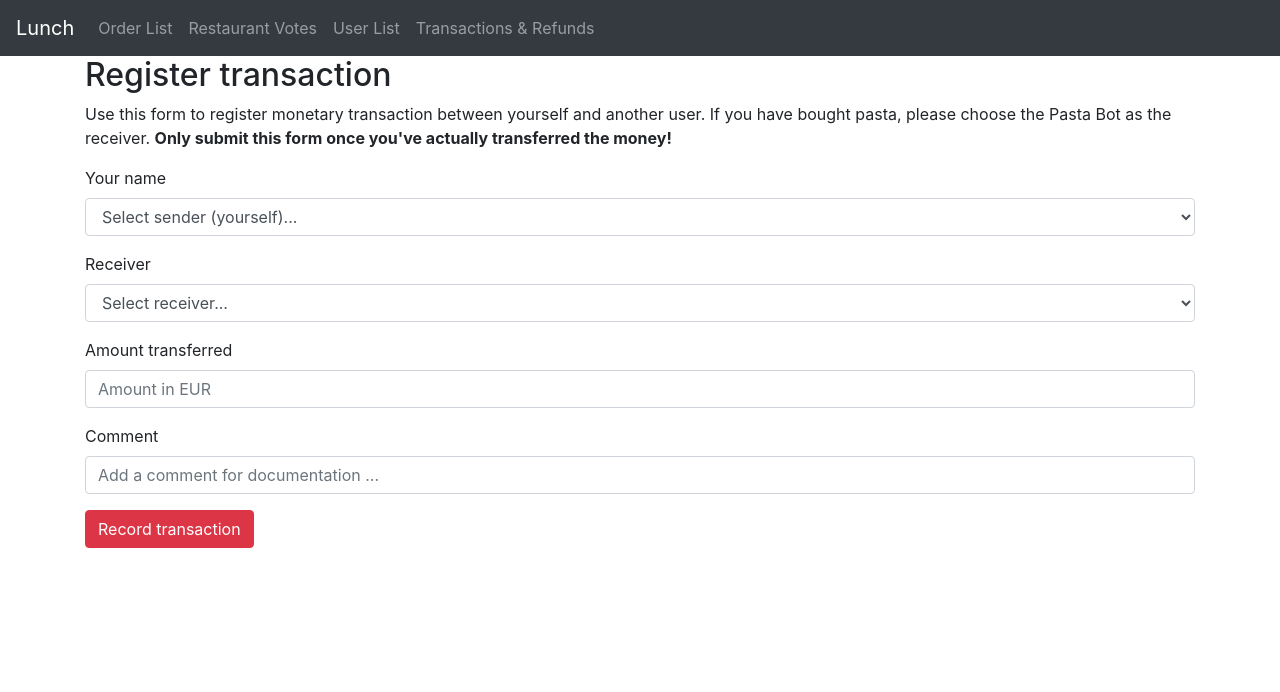
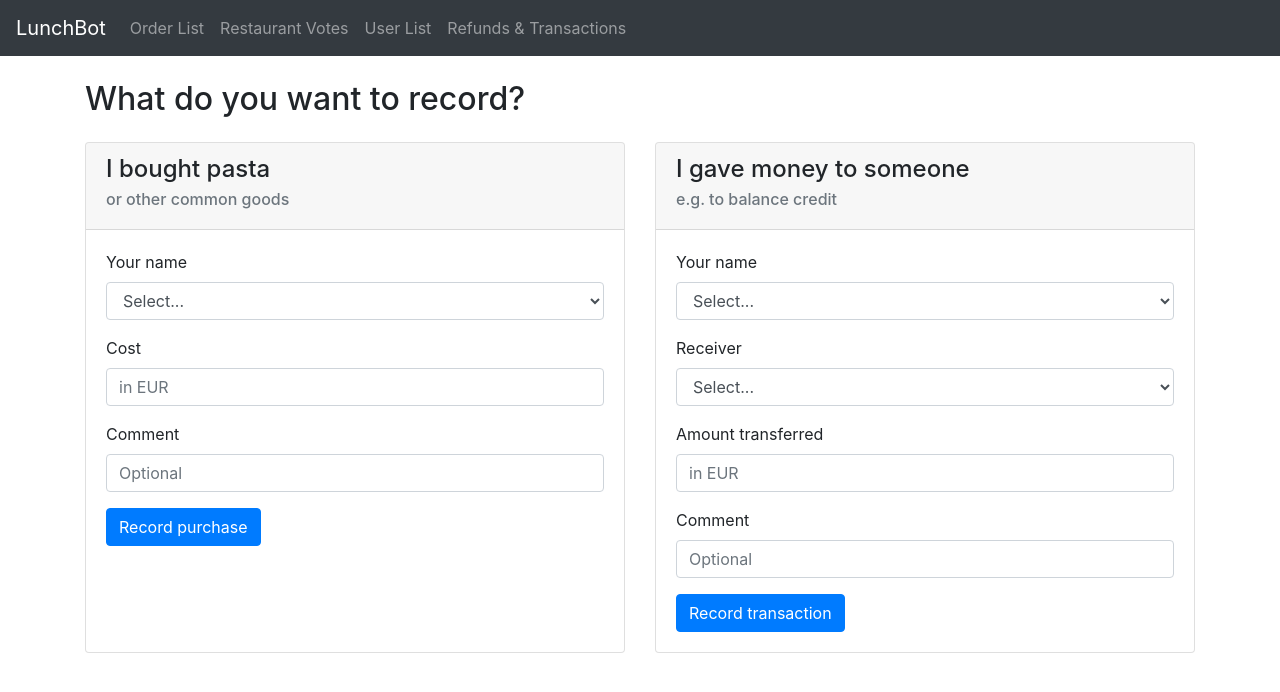
Before and after one commit to MScherbela/lunchpicker, a Flask app: page /transaction in a window 1280 px wide. Shown: the top 692 px of the page. Run offline with Flask 2, Linux system fonts and the light colour scheme; parts of the project's set-up code (start-up, migrations or seed data) failed here and were passed over; some libraries are stand-ins or nearby versions.

Commit message:
Simplified UI for transaction submission

```diff
--- a/app.py
+++ b/app.py
@@ -553,15 +553,18 @@
 @app.route('/transaction', methods=['GET', 'POST'])
 def transaction():
     if flask.request.method == 'POST':
-        sender_id = flask.request.form['user1']
-        receiver_id = flask.request.form['user2']
+        sender = User.query.get(flask.request.form['user1'])
         comment = flask.request.form['comment']
         amount = float(flask.request.form['amount']) * 100
-        sender, receiver = User.query.get(sender_id), User.query.get(receiver_id)
+        if flask.request.form['form_type'] == 'pasta_purchase':
+            receiver = get_pastabot()
+        elif flask.request.form['form_type'] == 'money_transfer':
+            receiver = User.query.get(flask.request.form['user2'])
+        else:
+            raise ValueError("Invalid form type for transaction")
 
         # This seems backwards but is correct: The one sending the money, is receivng the credits
         transfer_credits(receiver, sender, amount, comment)
-        sender = User.query.get(sender_id) # re-reading after db-changes
         flask.flash(f"Transferred {amount/100:.2f} credits from {receiver.first_name} to {sender.first_name}. Your new credit balance is now {sender.credit/100:.2f} EUR")
 
     user_list = User.query.all()
--- a/templates/base.html
+++ b/templates/base.html
@@ -9,7 +9,7 @@
 
 <body>
 <nav class="navbar navbar-expand-lg navbar-dark bg-dark">
-    <a class="navbar-brand" href="/">Lunch</a>
+    <a class="navbar-brand" href="/">LunchBot</a>
     <button class="navbar-toggler" type="button" data-toggle="collapse" data-target="#navbarNavAltMarkup"
             aria-controls="navbarNavAltMarkup" aria-expanded="false" aria-label="Toggle navigation">
         <span class="navbar-toggler-icon"></span>
@@ -19,7 +19,7 @@
             <a class="nav-item nav-link" href="/">Order List</a>
             <a class="nav-item nav-link" href="/restaurant_votes">Restaurant Votes</a>
             <a class="nav-item nav-link" href="/karma">User List</a>
-            <a class="nav-item nav-link" href="/transaction">Transactions & Refunds</a>
+            <a class="nav-item nav-link" href="/transaction">Refunds & Transactions</a>
         </div>
     </div>
 </nav>
--- a/templates/transaction.html
+++ b/templates/transaction.html
@@ -2,16 +2,56 @@
 
 {% block content %}
     <div class="container">
-        <h2>Register transaction</h2>
-        <p>Use this form to register monetary transaction between yourself and another user. If you have bought pasta, please choose the Pasta Bot as the receiver.
-            <b>Only submit this form once you've actually transferred the money!</b>
-        </p>
-        <div>
+        <div class="my-4">
+            <h2>What do you want to record?</h2>
+        </div>
+        <div class="card-deck">
+            <div class="card">
+                <div class="card-header">
+                    <h4 class="card-title">I bought pasta</h4>
+                    <h6 class="card-subtitle mb-2 text-muted">or other common goods</h6>
+                </div>
+                <div class="card-body">
+
                     <form action="" method="post">
+                        <input type="hidden" name="form_type" value="pasta_purchase">
                         <div class="form-group">
                             <label for="user1">Your name</label>
                             <select class="form-control" id="user1" name="user1">
-                        <option value="" selected disabled>Select sender (yourself)...</option>
+                                <option value="" selected disabled>Select...</option>
+                                {% for user_id, user_name in users %}
+                                    <option value={{ user_id }}>{{ user_name }}</option>
+                                {% endfor %}
+                            </select>
+                        </div>
+                        <div class="form-group">
+                            <label for="amount">Cost</label>
+                            <input type="number" step="0.01" class="form-control" id="amount" name="amount"
+                                   placeholder="in EUR" required>
+                        </div>
+                        <div class="form-group">
+                            <label for="comment">Comment</label>
+                            <input type="text" class="form-control" id="comment" name="comment"
+                                   placeholder="Optional">
+                        </div>
+                        <input type="submit" class="btn btn-primary" name='submit' value="Record purchase"/>
+                    </form>
+                </div>
+            </div>
+
+            <div class="card">
+                <div class="card-header">
+                    <h4 class="card-title">I gave money to someone</h4>
+                    <h6 class="card-subtitle mb-2 text-muted">e.g. to balance credit</h6>
+                </div>
+                <div class="card-body">
+
+                    <form action="" method="post">
+                        <input type="hidden" name="form_type" value="money_transfer">
+                        <div class="form-group">
+                            <label for="user1">Your name</label>
+                            <select class="form-control" id="user1" name="user1">
+                                <option value="" selected disabled>Select...</option>
                                 {% for user_id, user_name in users %}
                                     <option value={{ user_id }}>{{ user_name }}</option>
                                 {% endfor %}
@@ -20,7 +60,7 @@
                         <div class="form-group">
                             <label for="user2">Receiver</label>
                             <select class="form-control" id="user2" name="user2">
-                        <option value="" selected disabled>Select receiver...</option>
+                                <option value="" selected disabled>Select...</option>
                                 {% for user_id, user_name in users %}
                                     <option value={{ user_id }}>{{ user_name }}</option>
                                 {% endfor %}
@@ -28,14 +68,18 @@
                         </div>
                         <div class="form-group">
                             <label for="amount">Amount transferred</label>
-                    <input type="number" step="0.01" class="form-control" id="amount" name="amount" placeholder="Amount in EUR" required>
+                            <input type="number" step="0.01" class="form-control" id="amount" name="amount"
+                                   placeholder="in EUR" required>
                         </div>
                         <div class="form-group">
                             <label for="comment">Comment</label>
-                    <input type="text" class="form-control" id="comment" name="comment" placeholder="Add a comment for documentation ...">
+                            <input type="text" class="form-control" id="comment" name="comment"
+                                   placeholder="Optional">
                         </div>
-                <input type="submit" class="btn btn-danger" name='submit' value="Record transaction"/>
+                        <input type="submit" class="btn btn-primary" name='submit' value="Record transaction" onclick="return confirm('Only submit once you have actually transferred the money. Have you?')"/>
                     </form>
                 </div>
             </div>
+        </div>
+    </div>
 {% endblock %}
```
Lines whose indentation alone changed are shown as unchanged.
